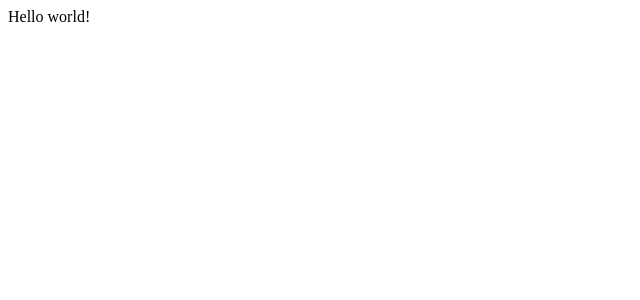
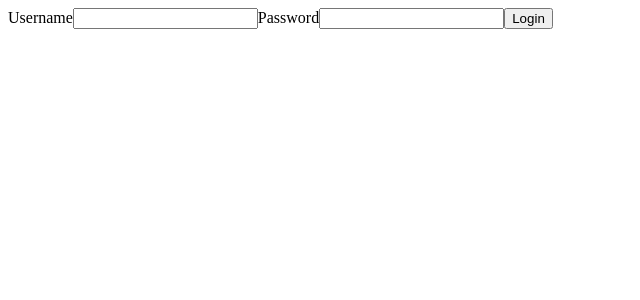
Before and after one commit to jgchk/rate-our-music, a Preact app in the folder client/: page / in a window 1280 px wide. Shown: the top 300 px of the page, without its empty margins (0-640 px from the left). Built offline with nearby package versions, Linux system fonts and the light colour scheme; the HTML template or start-up script is replaced by a standard one.

Commit message:
🚧 add basic login form

```diff
--- a/client/src/components/app.tsx
+++ b/client/src/components/app.tsx
@@ -1,5 +1,6 @@
 import { FunctionComponent, h } from 'preact';
+import Login from './login';
 
-const App: FunctionComponent = () => <div>Hello world!</div>;
+const App: FunctionComponent = () => <Login />;
 
 export default App;
--- /dev/null
+++ b/client/src/components/login.tsx
@@ -0,0 +1,47 @@
+import { FunctionComponent, h } from 'preact';
+import { useCallback, useState } from 'preact/hooks';
+
+const handleInput = (handler: (value: string) => void) => (event: Event) => {
+  event.preventDefault();
+  if (event.target instanceof HTMLInputElement) {
+    handler(event.target.value);
+  }
+};
+
+const Login: FunctionComponent = () => {
+  const [username, setUsername] = useState('');
+  const [password, setPassword] = useState('');
+
+  const handleSubmit = useCallback((event: Event) => {
+    event.preventDefault();
+    console.log(username, password);
+  }, [password, username]);
+
+  return (
+    <form onSubmit={handleSubmit}>
+      <label htmlFor='username'>
+        Username
+        <input
+          id='username'
+          type='text'
+          required
+          value={username}
+          onInput={handleInput(setUsername)}
+        />
+      </label>
+      <label htmlFor='password'>
+        Password
+        <input
+          id='password'
+          type='password'
+          required
+          value={password}
+          onInput={handleInput(setPassword)}
+        />
+      </label>
+      <input type='submit' value='Login' />
+    </form>
+  );
+};
+
+export default Login;
```
Also changed, not shown: client/.eslintrc.js.
